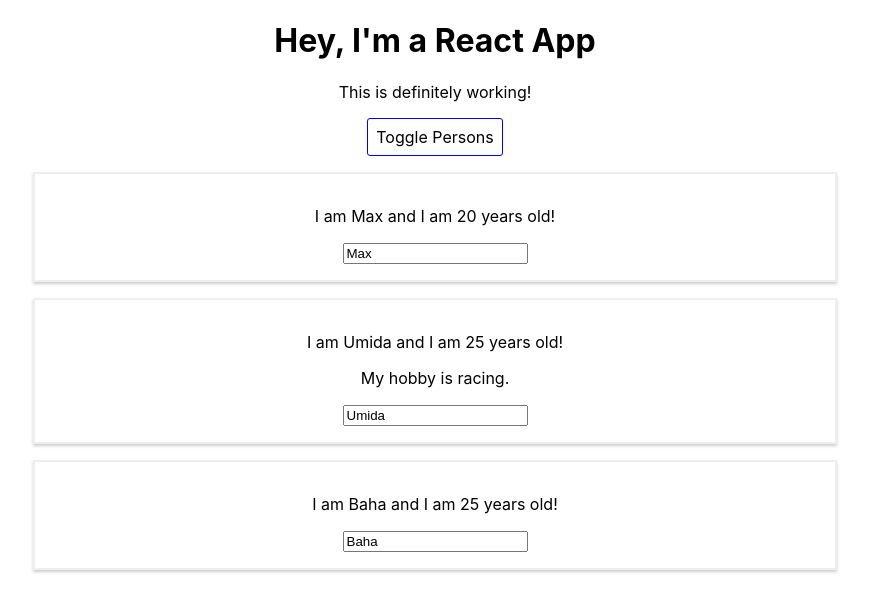
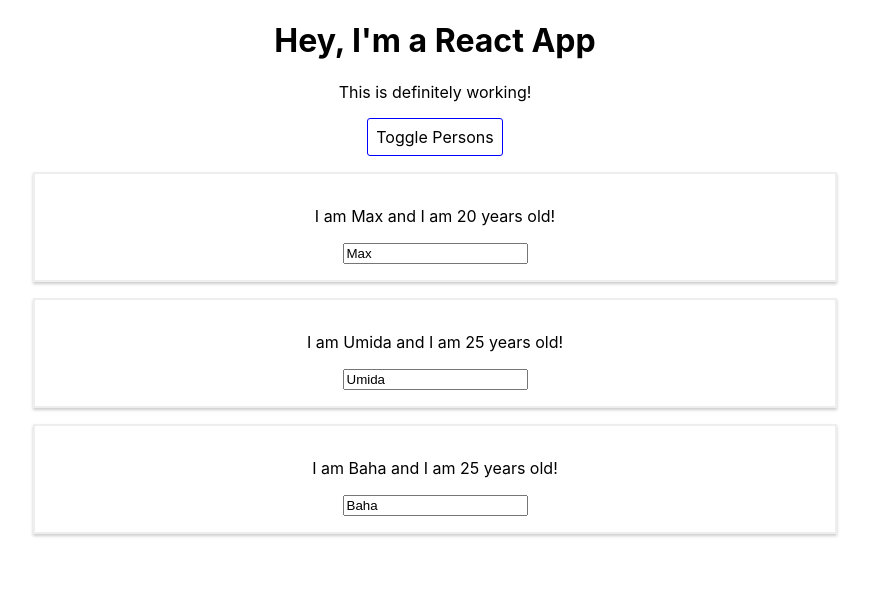
Before and after one commit to umida-boltaeva/REACT-full-course, a React (Create React App) app: page / in a window 1280 px wide. Both pictures are taken after a click on the button "Toggle Persons". Shown: the top 612 px of the page, without its empty margins (205-1074 px from the left). Built offline with nearby package versions, Linux system fonts and the light colour scheme.

Commit message:
outputting lists

```diff
--- a/src/App.js
+++ b/src/App.js
@@ -16,8 +16,8 @@
  switchNameHandler = (newName) => {
     this.setState({
       persons: [
-        {name: newName, age: 20},
-        {name: "Umida", age: 25},
+        {name: "Max", age: 20},
+        {name: newName, age: 25},
         {name: "Baha", age: 30}
       ]
     })
@@ -53,20 +53,14 @@
     if(this.state.showPersons) {
       persons = (
         <div>
-              <Person
-                name={this.state.persons[0].name}
-                age={this.state.persons[0].age} />
-              <Person
-                name={this.state.persons[1].name}
-                age={this.state.persons[1].age}
-                click={this.switchNameHandler.bind(this, "Mimic")}
-                changed={this.nameChangeHandler}>My hobby is racing.</Person>
-              <Person
-                name={this.state.persons[2].name}
-                age={this.state.persons[2].age}/>
-            </div>
+        {this.state.persons.map(person => {
+          return <Person
+                  name={person.name}
+                  age={person.age} />
+        })}
+        </div>
       );
-    };
+    }
 
     return (
       <div className="App">
```
